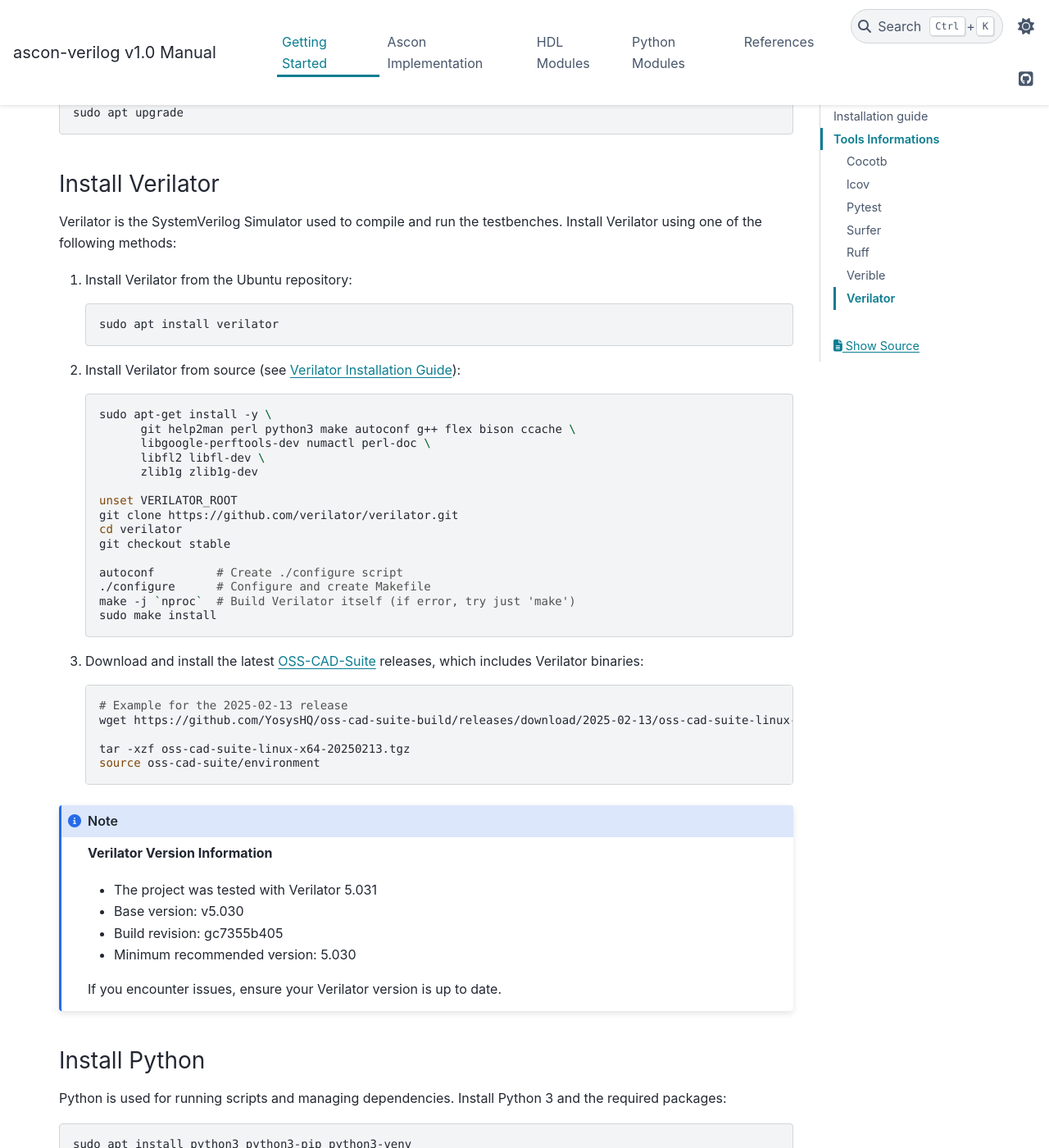
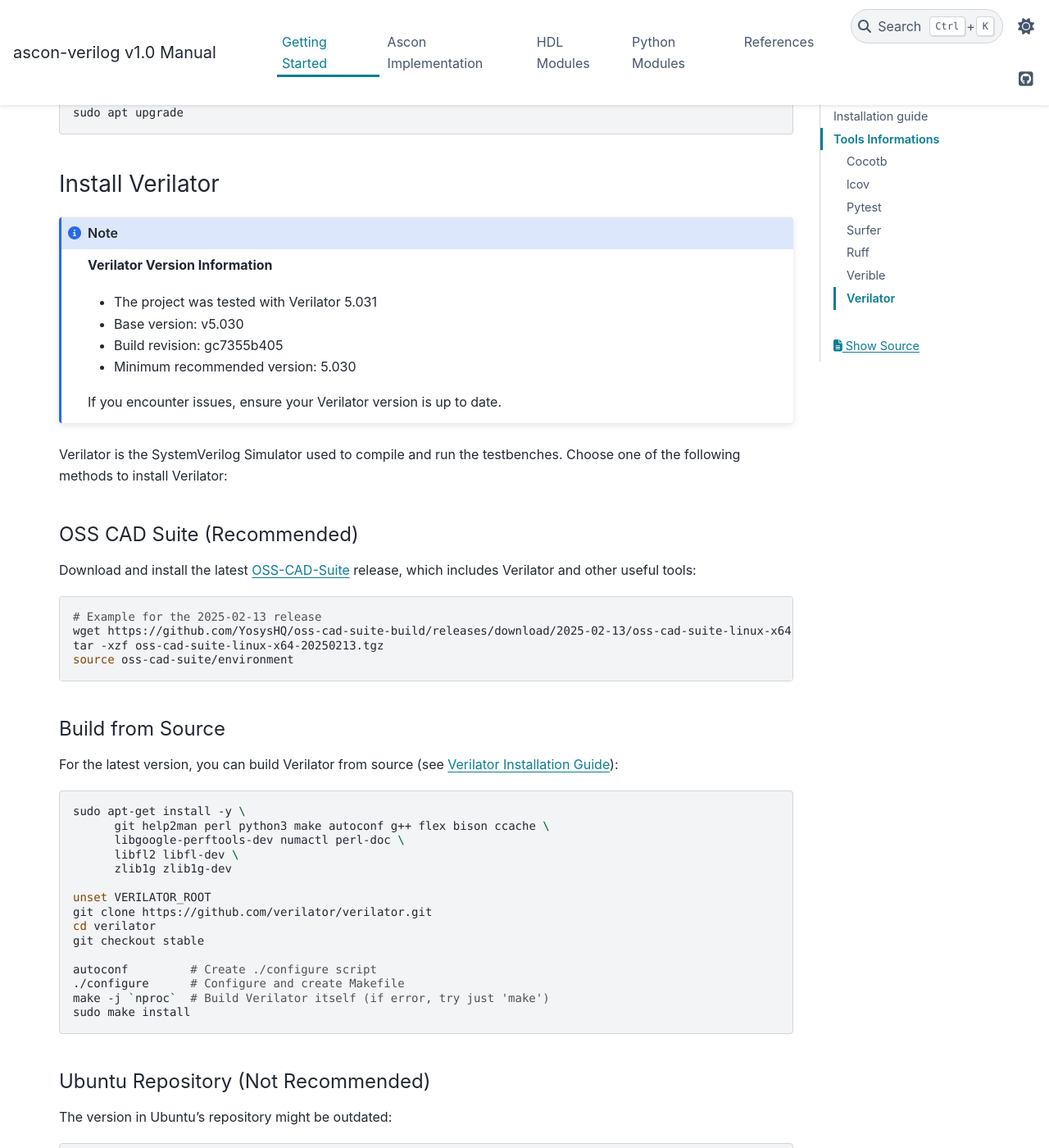
Before and after one commit to CharrierTim/ascon-verilog, a Sphinx documentation site: the page built from docs/source/files/getting_started.rst, in a window 1280 px wide and 1400 px high, scrolled down 1137 px. Shown: the whole window at 82% size. Built offline with Sphinx 7.4.7 and the PyData theme 0.15.4, drawn with Linux system fonts in a browser that asks for light colours; the version number could not be read and is left out; some of the changed lines change nothing that is shown; some of the changed text lies outside the part shown.

Commit message:
docs: update Verilator installation instructions in getting_started.rst

```diff
--- a/docs/source/files/getting_started.rst
+++ b/docs/source/files/getting_started.rst
@@ -54,46 +54,6 @@
 Install Verilator
 =================
 
-Verilator is the SystemVerilog Simulator used to compile and run the
-testbenches. Install Verilator using one of the following methods:
-
-#. Install Verilator from the Ubuntu repository:
-
-   .. code:: bash
-
-      sudo apt install verilator
-
-#. Install Verilator from source (see `Verilator Installation Guide`_):
-
-   .. code:: bash
-
-      sudo apt-get install -y \
-            git help2man perl python3 make autoconf g++ flex bison ccache \
-            libgoogle-perftools-dev numactl perl-doc \
-            libfl2 libfl-dev \
-            zlib1g zlib1g-dev
-
-      unset VERILATOR_ROOT
-      git clone https://github.com/verilator/verilator.git
-      cd verilator
-      git checkout stable
-
-      autoconf         # Create ./configure script
-      ./configure      # Configure and create Makefile
-      make -j `nproc`  # Build Verilator itself (if error, try just 'make')
-      sudo make install
-
-#. Download and install the latest OSS-CAD-Suite_ releases, which
-   includes Verilator binaries:
-
-   .. code:: bash
-
-      # Example for the 2025-02-13 release
-      wget https://github.com/YosysHQ/oss-cad-suite-build/releases/download/2025-02-13/oss-cad-suite-linux-x64-20250213.tgz
-
-      tar -xzf oss-cad-suite-linux-x64-20250213.tgz
-      source oss-cad-suite/environment
-
 .. note::
 
    **Verilator Version Information**
@@ -104,6 +64,55 @@
    -  Minimum recommended version: 5.030
 
    If you encounter issues, ensure your Verilator version is up to date.
+
+Verilator is the SystemVerilog Simulator used to compile and run the
+testbenches. Choose one of the following methods to install Verilator:
+
+OSS CAD Suite (Recommended)
+---------------------------
+
+Download and install the latest OSS-CAD-Suite_ release, which includes
+Verilator and other useful tools:
+
+.. code:: bash
+
+   # Example for the 2025-02-13 release
+   wget https://github.com/YosysHQ/oss-cad-suite-build/releases/download/2025-02-13/oss-cad-suite-linux-x64-20250213.tgz
+   tar -xzf oss-cad-suite-linux-x64-20250213.tgz
+   source oss-cad-suite/environment
+
+Build from Source
+-----------------
+
+For the latest version, you can build Verilator from source (see
+`Verilator Installation Guide`_):
+
+.. code:: bash
+
+   sudo apt-get install -y \
+         git help2man perl python3 make autoconf g++ flex bison ccache \
+         libgoogle-perftools-dev numactl perl-doc \
+         libfl2 libfl-dev \
+         zlib1g zlib1g-dev
+
+   unset VERILATOR_ROOT
+   git clone https://github.com/verilator/verilator.git
+   cd verilator
+   git checkout stable
+
+   autoconf         # Create ./configure script
+   ./configure      # Configure and create Makefile
+   make -j `nproc`  # Build Verilator itself (if error, try just 'make')
+   sudo make install
+
+Ubuntu Repository (Not Recommended)
+-----------------------------------
+
+The version in Ubuntu's repository might be outdated:
+
+.. code:: bash
+
+   sudo apt install verilator
 
 Install Python
 ==============
```
